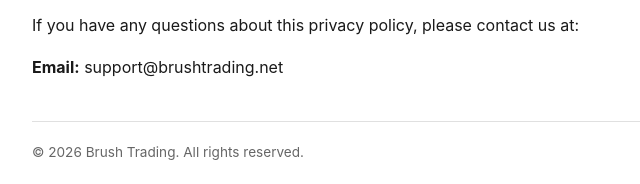
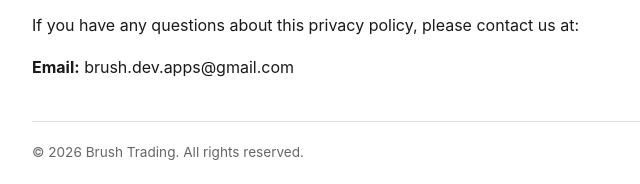
Before and after one commit to brushdevapps/cdl-test-prep-policy, a plain HTML site: page index.html in a window 1280 px wide. Shown: the part 1596-1780 px from the top of the page, 248-888 px from the left. Drawn offline with Linux system fonts and the light colour scheme.

Commit message:
Update index.html

```diff
--- a/index.html
+++ b/index.html
@@ -69,7 +69,7 @@
 
     <h2>Contact Us</h2>
     <p>If you have any questions about this privacy policy, please contact us at:</p>
-    <p><strong>Email:</strong> support@brushtrading.net</p>
+    <p><strong>Email:</strong> brush.dev.apps@gmail.com</p>
 
     <div class="footer">
         &copy; 2026 Brush Trading. All rights reserved.
```
